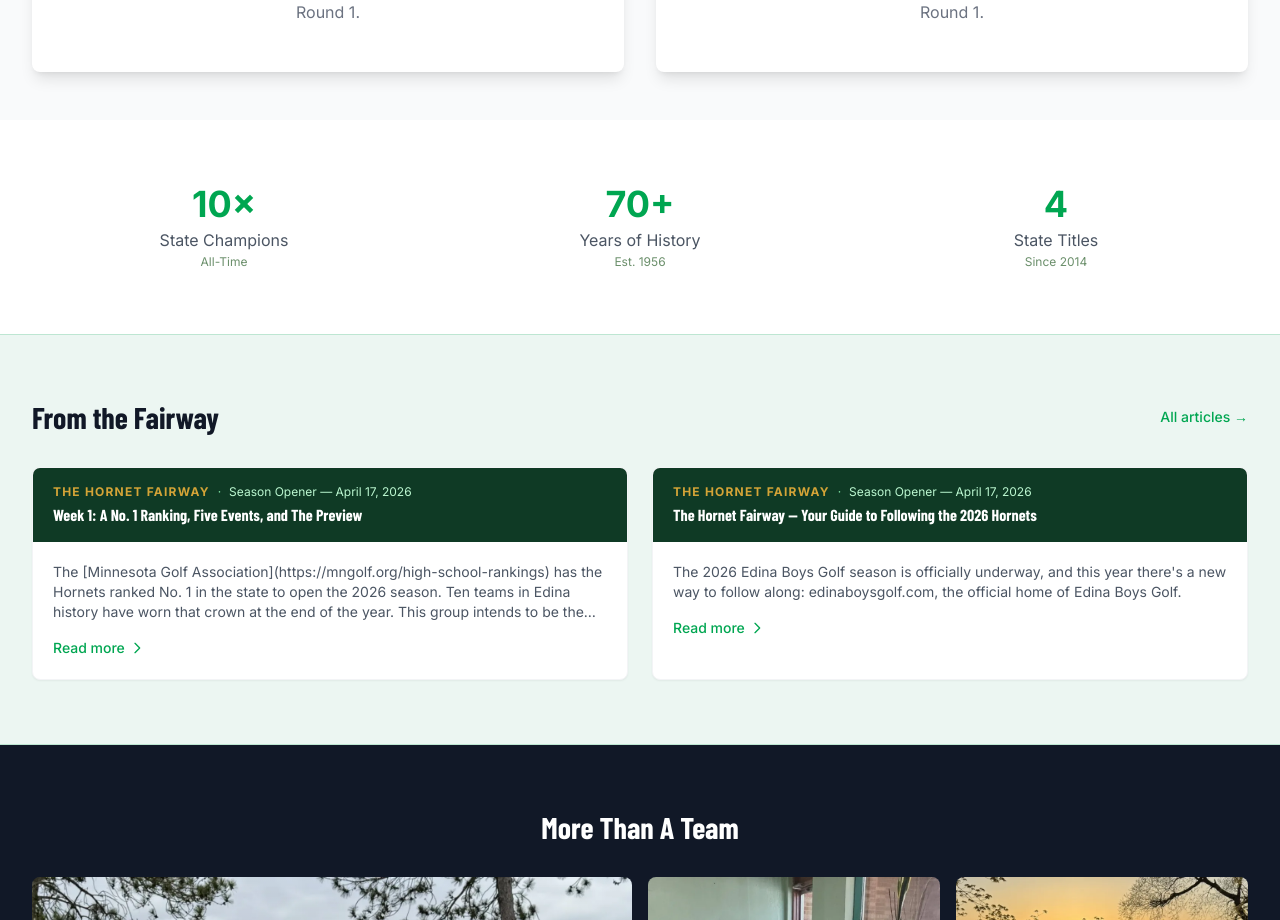
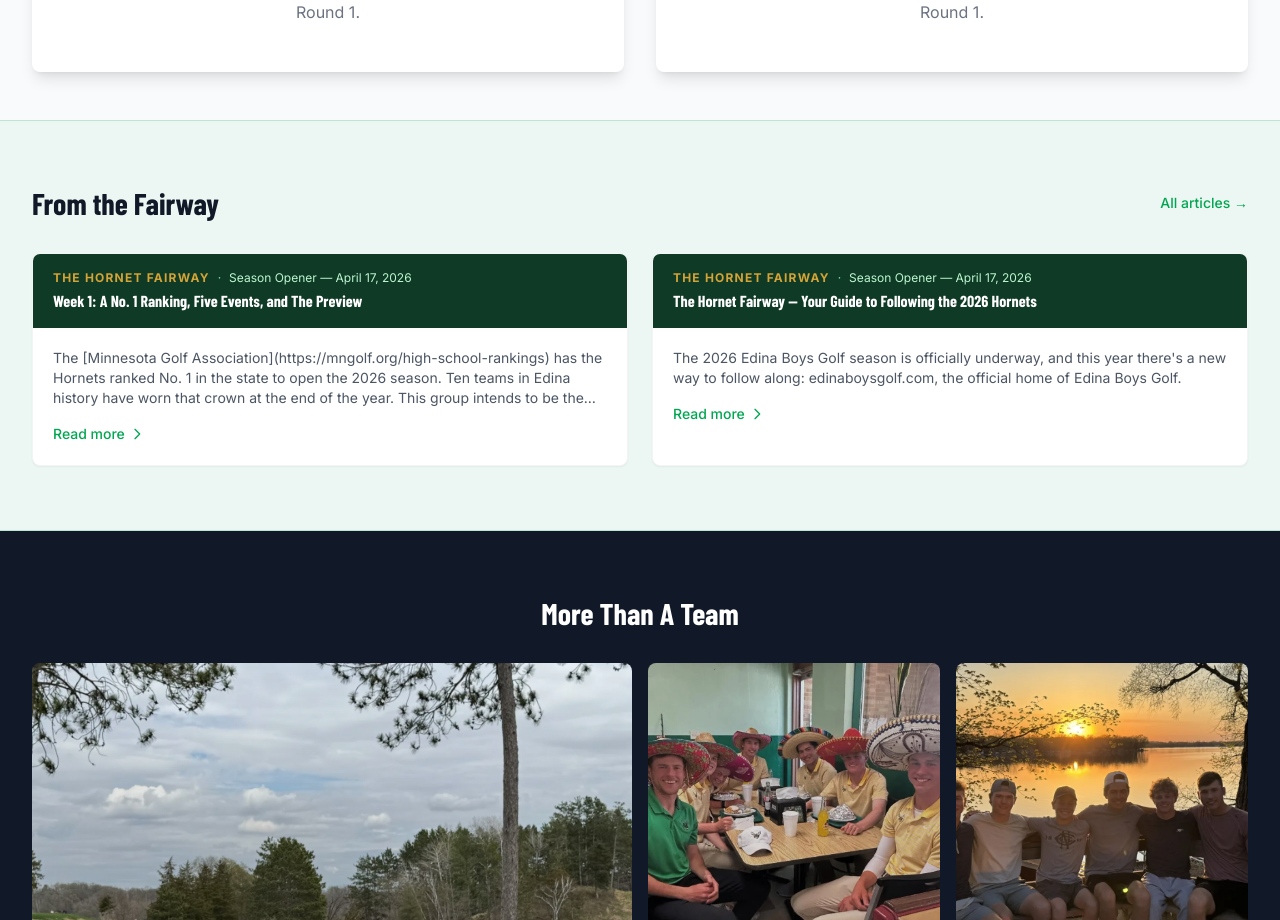
Before and after one commit to rlarson12/edina-golf-website, a React (Vite) app: page / in a window 1280 px wide. Shown: the part 1510-2430 px from the top of the page. Built offline with nearby package versions, Linux system fonts and the light colour scheme; a web font is replaced by a local one.

Commit message:
Remove stats tiles section from homepage entirely

```diff
--- a/public/version.json
+++ b/public/version.json
@@ -1 +1 @@
-{"buildTime":1776515643348}
+{"buildTime":1776516056757}
--- a/src/pages/Home.jsx
+++ b/src/pages/Home.jsx
@@ -444,23 +444,6 @@ function Home() {
         )}
       </section>
 
-      {/* Quick Stats */}
-      <section className="py-12 md:py-16 bg-white">
-        <div className="max-w-7xl mx-auto px-4 sm:px-6 lg:px-8">
-          <div className="hidden md:grid grid-cols-3 gap-6 md:gap-8">
-            {quickStats.map((stat) => (
-              <div key={stat.label} className="text-center">
-                <div className="text-3xl md:text-4xl font-bold text-edina-green mb-1">
-                  {stat.value}
-                </div>
-                <div className="text-sm md:text-base text-gray-600">{stat.label}</div>
-                {stat.sublabel && <div className="text-xs text-green-200 mt-0.5" style={{ color: '#6b8f6b' }}>{stat.sublabel}</div>}
-              </div>
-            ))}
-          </div>
-        </div>
-      </section>
-
       {/* From the Fairway - News & Recaps */}
       <section className="bg-edina-green/5 border-y border-edina-green/20 py-12 md:py-16">
         <div className="max-w-7xl mx-auto px-4 sm:px-6 lg:px-8">
```
